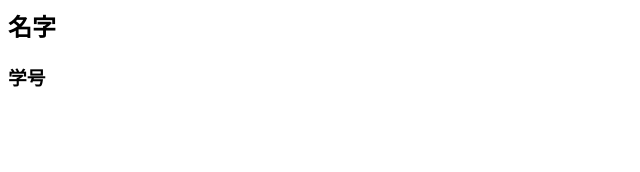
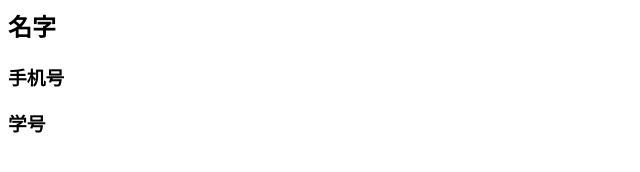
Before and after one commit to dalamengka/lxl-text, a plain HTML site: page index.html in a window 1280 px wide. Shown: the whole page, without its empty margins (0-640 px from the left). Drawn offline with Linux system fonts and the light colour scheme.

Commit message:
又修改了需求
增加了个小标题并让其换位

```diff
--- a/index.html
+++ b/index.html
@@ -1,2 +1,3 @@
 <h2>名字</h2>
+<h3>手机号</h3>
 <h3>学号</h3>
```
